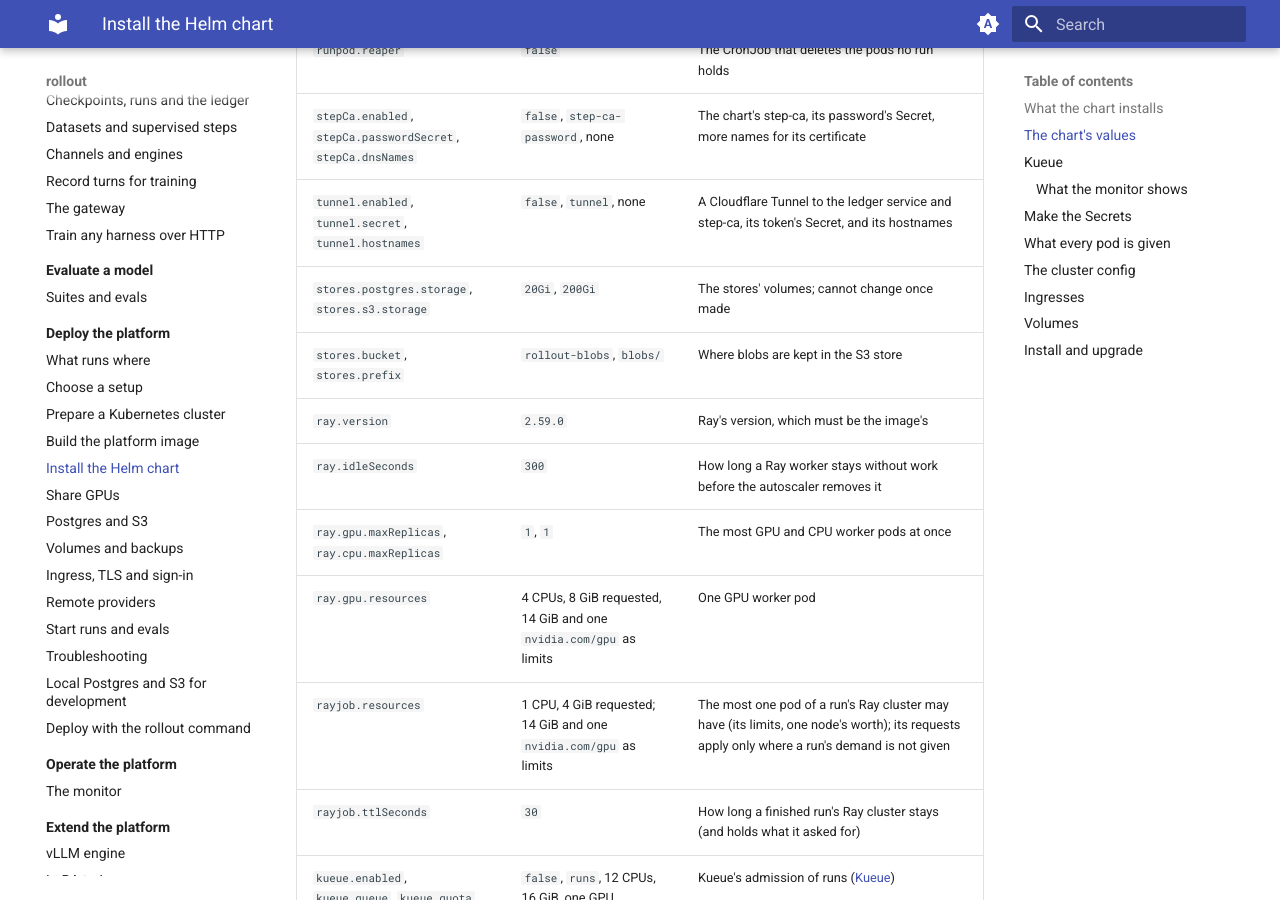
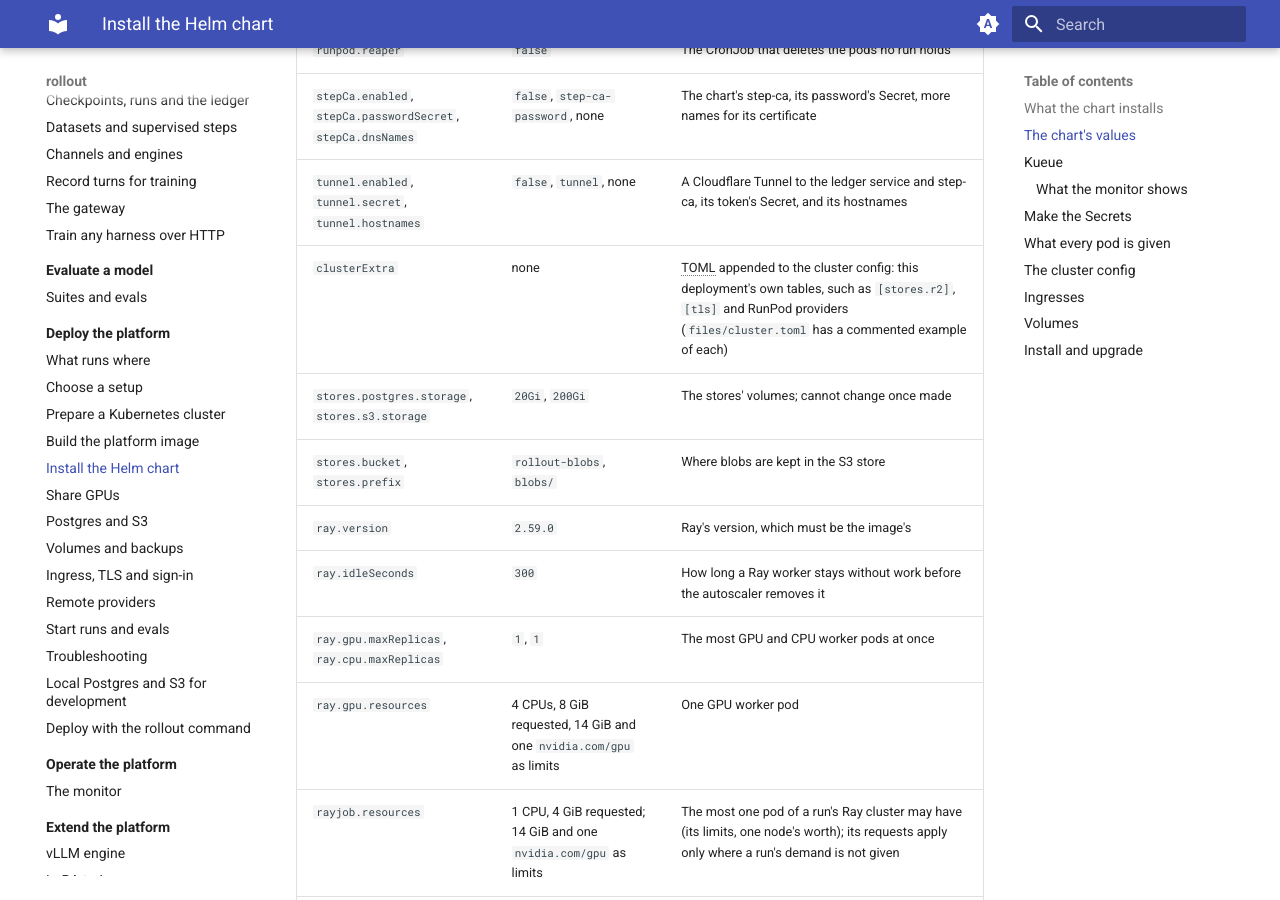
Before and after one commit to by77er/distributed_agents_environments, an MkDocs documentation site: the page built from docs/deploy/helm.md, in a window 1280 px wide and 900 px high, scrolled down 2581 px. Built offline with MkDocs 1.6.1 and Material for MkDocs 9.7.7, drawn with Linux system fonts in a browser that asks for light colours.

Commit message:
Let a deployment append tables of its own to the chart's cluster config
clusterExtra is TOML added after files/cluster.toml, for a deployment's second
blob store, [tls] and RunPod providers, which the chart only shows commented.

Co-Authored-By: Claude Opus 5.5 <noreply@anthropic.com>
Claude-Session: https://claude.ai/code/session_01AxRszaiGt82VWkd91J1awf

```diff
--- a/docs/deploy/helm.md
+++ b/docs/deploy/helm.md
@@ -74,6 +74,7 @@ one (a ledger's URL, or a run's directory on the state volume), and asks for run
 | `runpod.reaper` | `false` | The CronJob that deletes the pods no run holds |
 | `stepCa.enabled`, `stepCa.passwordSecret`, `stepCa.dnsNames` | `false`, `step-ca-password`, none | The chart's step-ca, its password's Secret, more names for its certificate |
 | `tunnel.enabled`, `tunnel.secret`, `tunnel.hostnames` | `false`, `tunnel`, none | A Cloudflare Tunnel to the ledger service and step-ca, its token's Secret, and its hostnames |
+| `clusterExtra` | none | TOML appended to the cluster config: this deployment's own tables, such as `[stores.r2]`, `[tls]` and RunPod providers (`files/cluster.toml` has a commented example of each) |
 | `stores.postgres.storage`, `stores.s3.storage` | `20Gi`, `200Gi` | The stores' volumes; cannot change once made |
 | `stores.bucket`, `stores.prefix` | `rollout-blobs`, `blobs/` | Where blobs are kept in the S3 store |
 | `ray.version` | `2.59.0` | Ray's version, which must be the image's |
```
Also changed, not shown: 2 other files.
